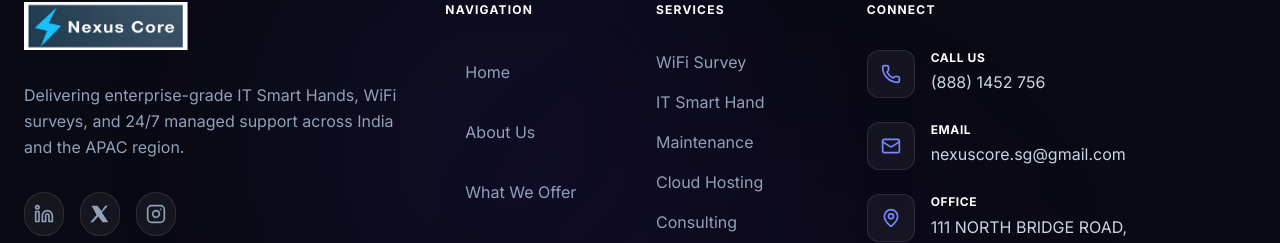
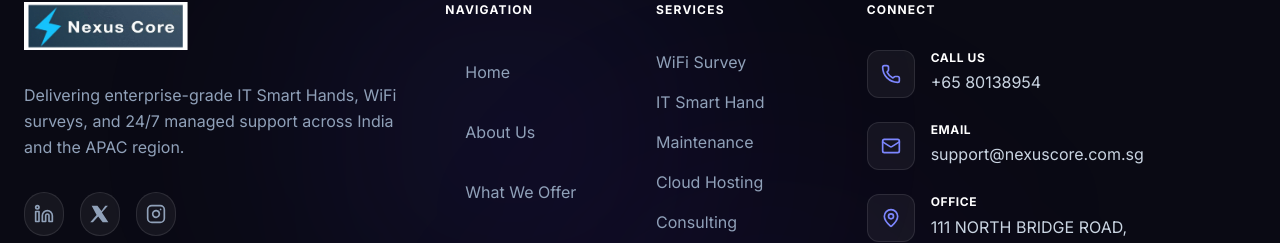
Before and after one commit to nexuscoresg/final_nexus_core, a Next.js app: page / in a window 1280 px wide. Shown: the part 5035-5278 px from the top of the page. Built offline with nearby package versions, Linux system fonts and the light colour scheme.

Commit message:
footer updated

```diff
--- a/components/Footer.tsx
+++ b/components/Footer.tsx
@@ -145,7 +145,7 @@ export default function Footer() {
                   <p className="text-xs font-bold text-white uppercase tracking-wider mb-1">
                     Call Us
                   </p>
-                  <p className="text-slate-300">(888) 1452 756</p>
+                  <p className="text-slate-300">+65 80138954</p>
                 </div>
               </div>
 
@@ -158,10 +158,10 @@ export default function Footer() {
                     Email
                   </p>
                   <a
-                    href="mailto:nexuscore.sg@gmail.com"
+                    href="mailto:support@nexuscore.com.sg"
                     className="text-slate-300 hover:text-white transition-colors"
                   >
-                    nexuscore.sg@gmail.com
+                    support@nexuscore.com.sg
                   </a>
                 </div>
               </div>
```
